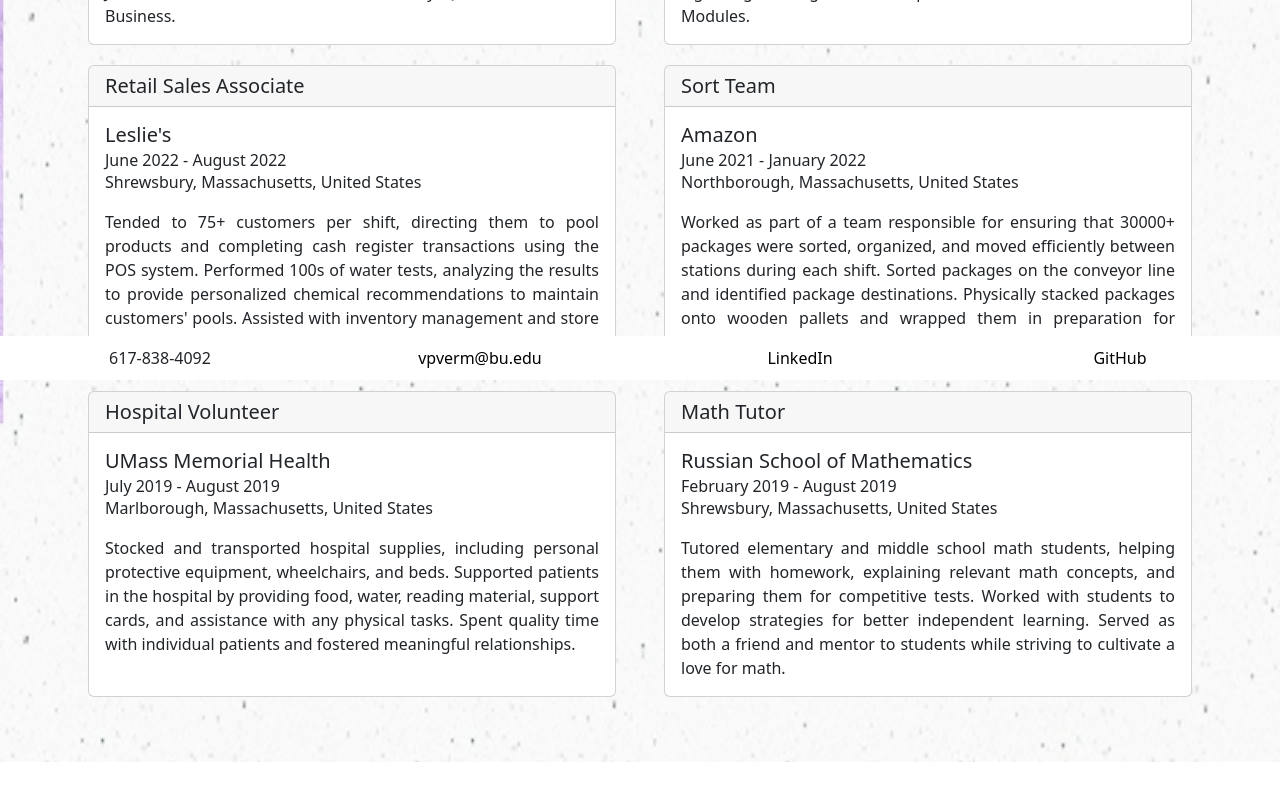
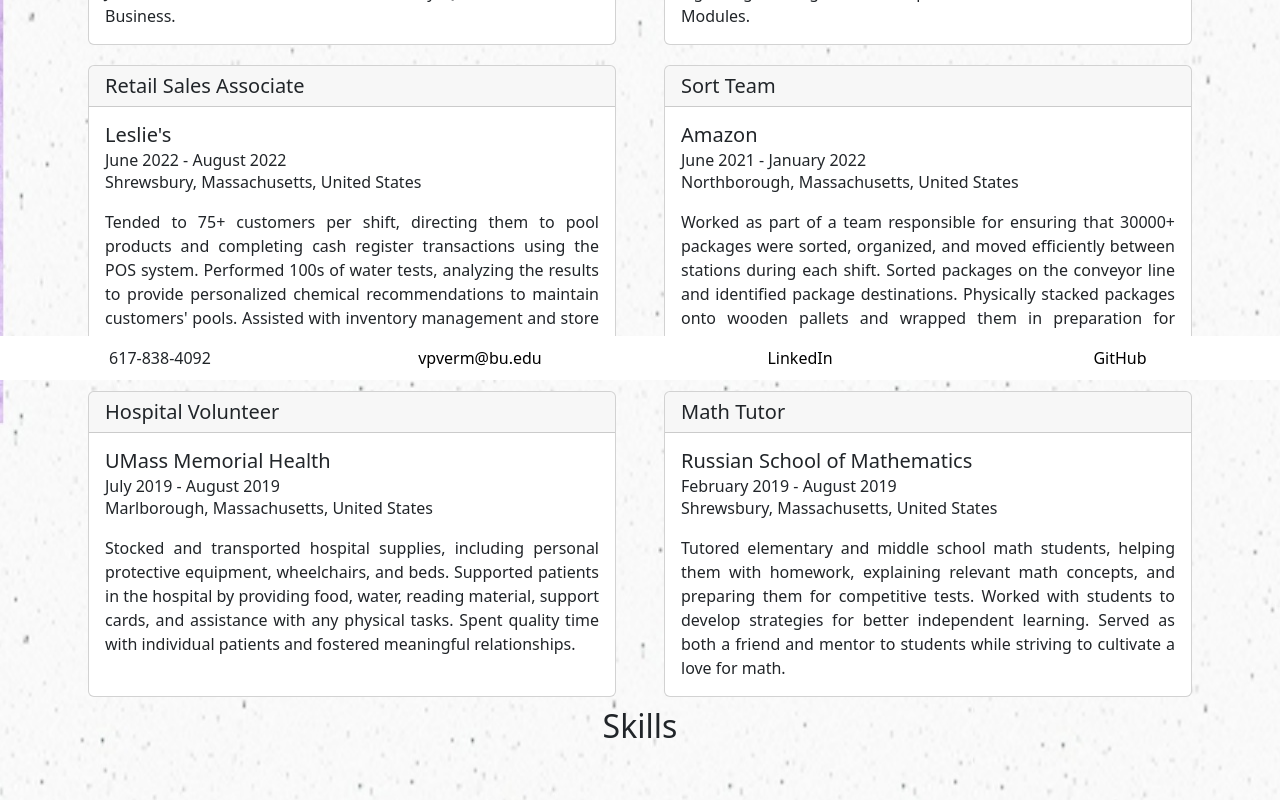
Before and after one commit to victorverma3/Portfolio, a React (Vite) app: page /experience in a window 1280 px wide. Shown: the part 420-1220 px from the top of the page. Before the commit the page ends 1182 px from the top, so only its background shows below. Built offline with nearby package versions, Linux system fonts and the light colour scheme.

Commit message:
skills subtitle

```diff
--- a/src/pages/experience/Experience.tsx
+++ b/src/pages/experience/Experience.tsx
@@ -59,6 +59,7 @@ const Experiences = () => {
       <div className="experienceContent">
         <h1 className="pageTitle">Experience</h1>
         <ExpCards cards={expCards} />
+        <h2 className="pageSubtitle">Skills</h2>
       </div>
       <div className="bottom">
         <Footer />
```
